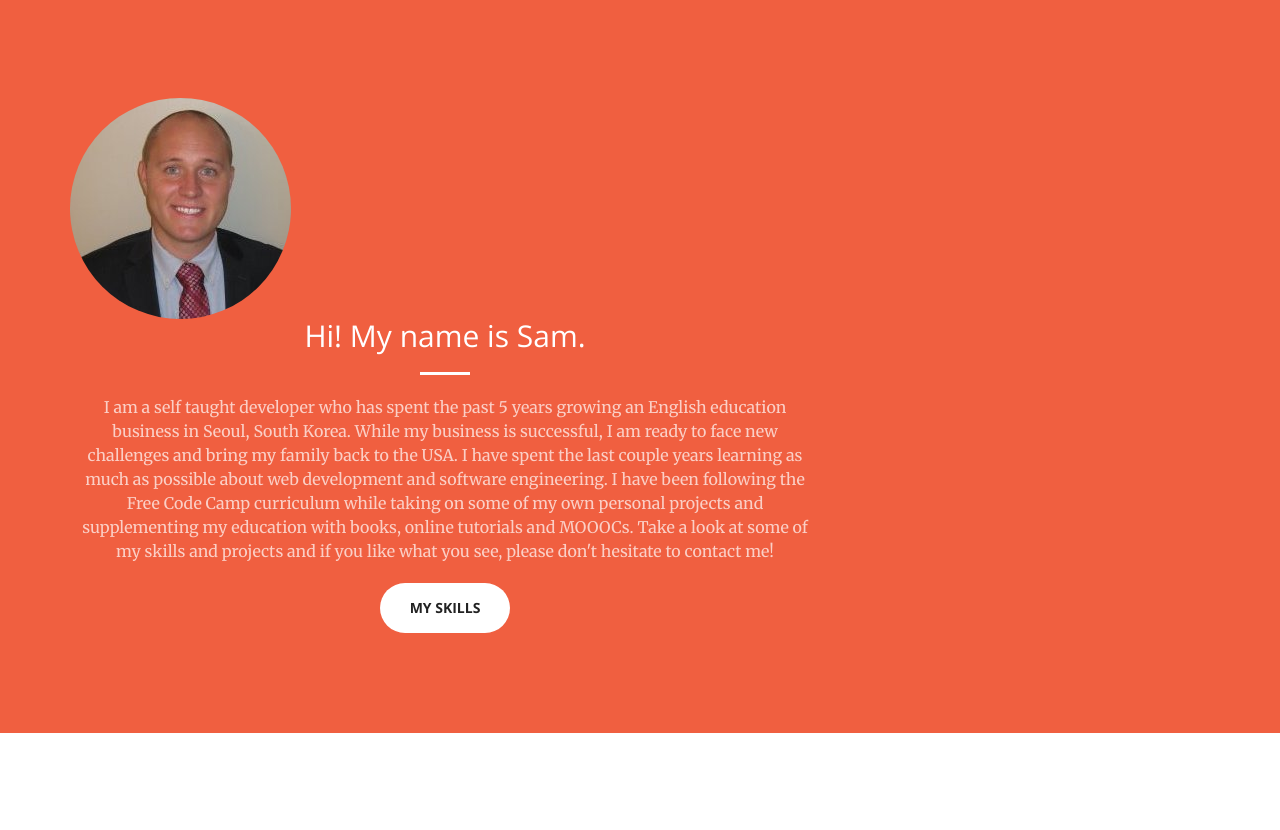
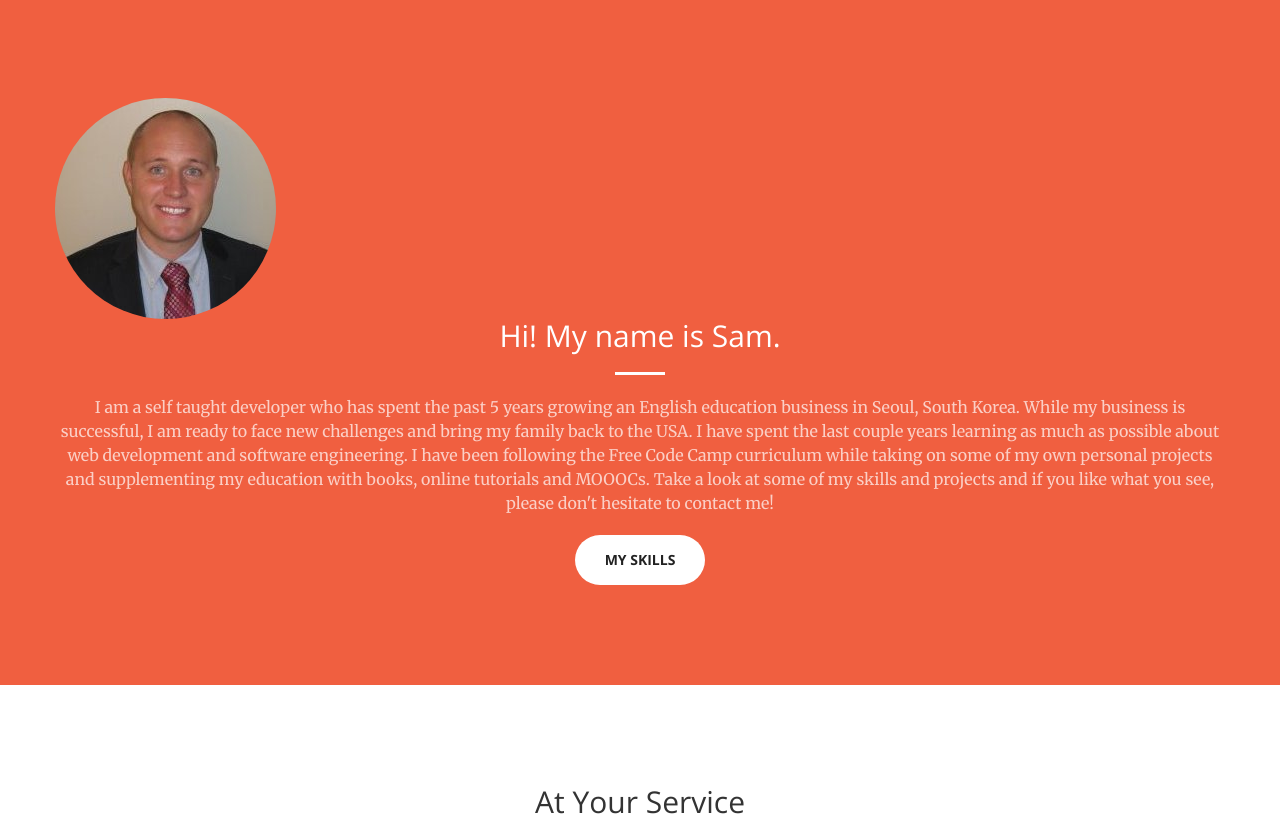
Before and after one commit to sschapma/portfolio, a plain HTML site: page index.html in a window 1280 px wide. Shown: the part 802-1632 px from the top of the page. Drawn offline with nearby package versions, Linux system fonts and the light colour scheme.

Commit message:
Update index.html

```diff
--- a/index.html
+++ b/index.html
@@ -86,7 +86,7 @@
     <section class="bg-primary" id="about">
         <div class="container">
             <div class="row">
-                <div class="col-lg-8 text-center">
+                <div class="text-center">
                     <img class="img-circle img-responsive" src="img/sam.jpg" alt="Sam Chapman">
                     <h2 class="section-heading">Hi! My name is Sam.</h2>
                     <hr class="light">
```
